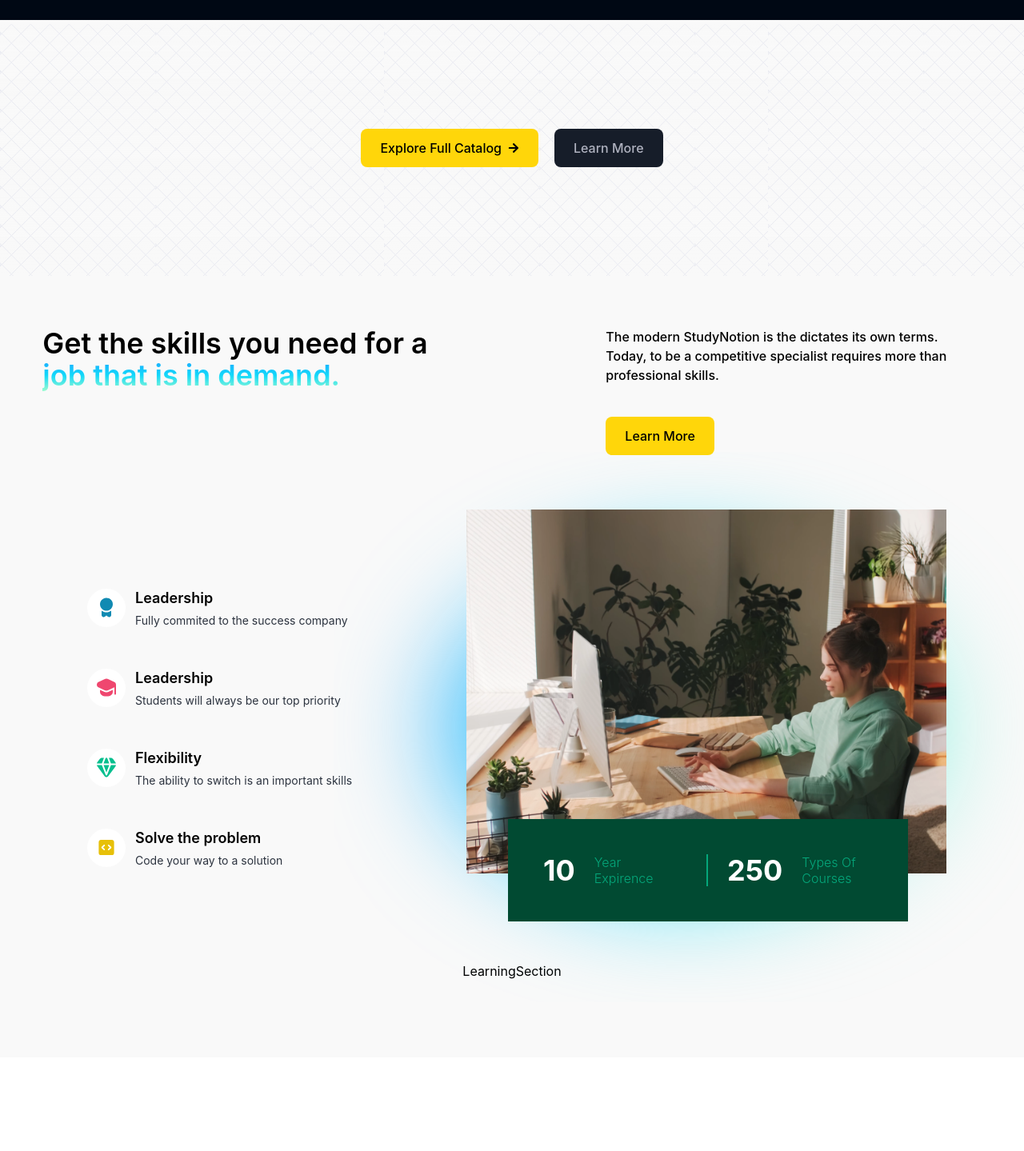
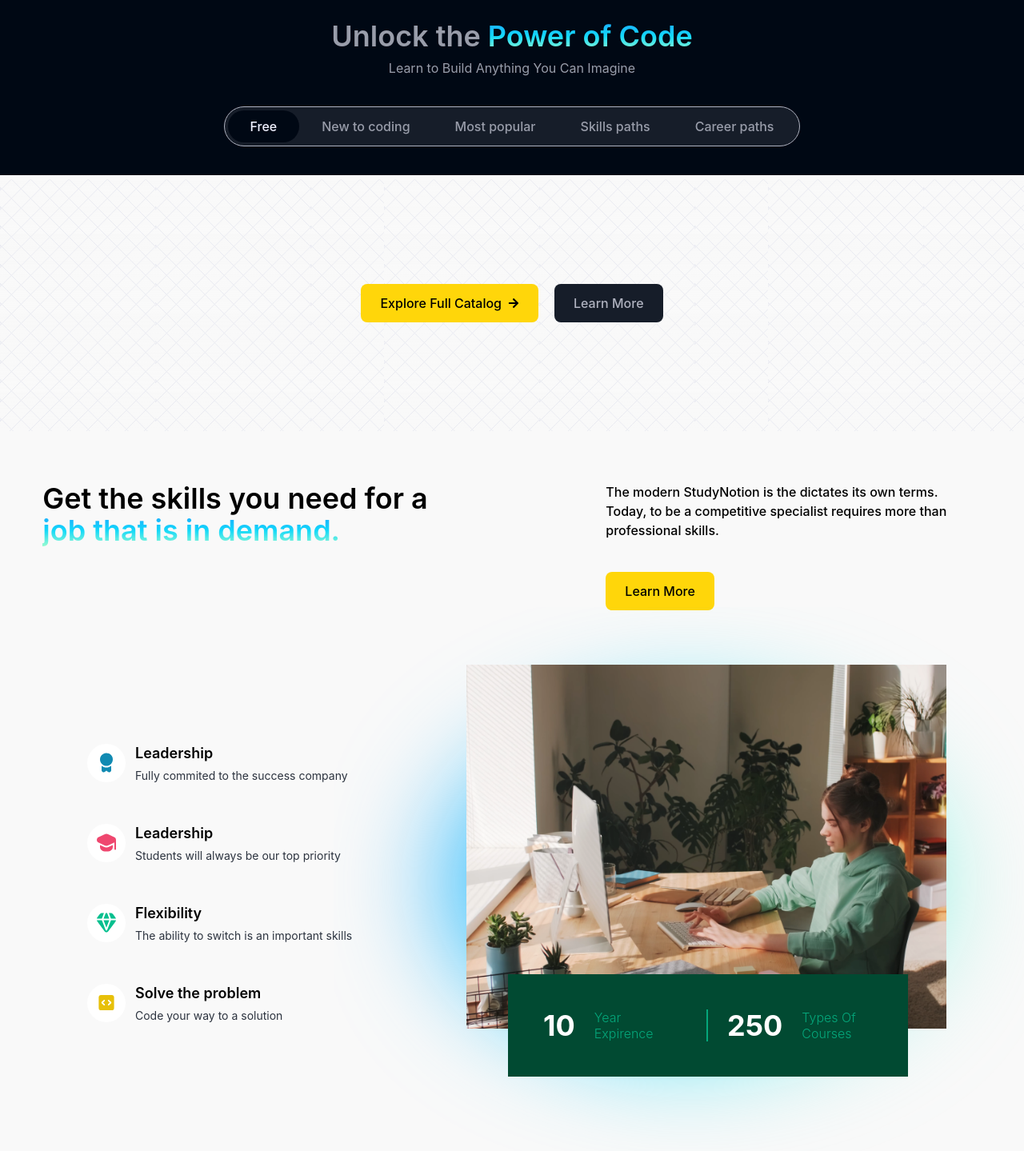
Before and after one commit to officialshahalam/studyNotion, a React (Create React App) app: page / in a window 1280 px wide. Shown: the part 2040-3479 px from the top of the page at 80% size. Before the commit the page ends 3362 px from the top, so only its background shows below. Built offline with nearby package versions, Linux system fonts and the light colour scheme.

Commit message:
Create Explore subsection

```diff
--- /dev/null
+++ b/src/components/core/home/ExploreMore.jsx
@@ -0,0 +1,54 @@
+import React, { useState } from 'react'
+import {HomePageExplore} from "../../../data/homepage-explore";
+import HighlightText from './HighlightText';
+
+let tabsName=[
+    "Free",
+    "New to coding",
+    "Most popular",
+    "Skills paths",
+    "Career paths"
+]
+
+function ExploreMore() {
+    const [currentTab,setCurrentTab]=useState(tabsName[0]);
+    const [course,setCourse]=useState(HomePageExplore[0].courses);
+    const [currentCard,setCurrentCard]=useState(HomePageExplore[0].courses[0].heading);
+
+    const setExplore = (value) => {
+        setCurrentTab(value);
+        const result=HomePageExplore.filter((category)=>{
+            return category.tag===value
+        });
+        setCourse(result[0].courses);
+        setCurrentCard(result[0].courses[0]);
+    }
+  return (
+    <div className='relative w-full flex flex-col gap-9 items-center justify-center'>
+        <div className='flex flex-col gap-2 justify-center items-center'>
+            <h1 className='text-4xl text-center font-semibold'>Unlock the <HighlightText text="Power of Code"/></h1>
+            <p className='text-base'>Learn to Build Anything You Can Imagine</p>
+        </div>
+        <div className='flex justify-ce items-center p-1 bg-richblack-800 border border-richblack-100 rounded-full'>
+            {
+                tabsName.map((tab,index)=>{
+                    return (
+                        <div
+                            className={`flex justify-center items-center text-base rounded-full font-medium cursor-pointer transition-all duration-200 px-7 py-2 ${tab==currentTab?"bg-richblack-900 text-richblack-5":"bg-transparent text-richblack-200"}`}
+                            key={index}
+                            onClick={()=>setExplore(tab)}>
+                            {tab}
+                        </div>
+                    )
+                })
+            }
+        </div>
+        <div>
+
+        </div>
+
+    </div>
+  )
+}
+
+export default ExploreMore;
--- a/src/components/core/home/LearningSection.jsx
+++ b/src/components/core/home/LearningSection.jsx
@@ -1,8 +1,29 @@
 import React from 'react'
+import HighlightText from './HighlightText';
+import CTAButton from './CTAButton';
+import knowYourProgress from "../../../assets/Images/Know_your_progress.png";
+import compareWithOther from "../../../assets/Images/Compare_with_others.png"
+import planYourLesson from "../../../assets/Images/Plan_your_lessons.png";
+
 
 function LearningSection() {
   return (
-    <div>LearningSection</div>
+    <div className='flex flex-col gap-14 w-full pt-10'>
+        <div className='flex flex-col gap-4 justify-center items-center'>
+          <h1 className='text-4xl font-semibold '>Your swiss knife for<HighlightText text={"learning any language"}/></h1>
+          <p className='text-base font-medium w-8/12 text-center'>
+              Using spin making learning multiple languages easy. with 20+ languages realistic voice-over, progress tracking, custom schedule and more.
+          </p>
+        </div>
+        <div className='flex relative w-11/12 mx-auto min-h-[500px]'>
+          <img src={knowYourProgress} className='absolute top-10 left-4'/>
+          <img src={compareWithOther} className='absolute top-2 left-[30%]'/>
+          <img src={planYourLesson} className='absolute top-4 right-0'/>
+        </div>
+        <div className='flex justify-center items-center py-4'>
+          <CTAButton active={true} linkTo={"/signup"}>Learn More</CTAButton>
+        </div>
+    </div>
   )
 }
 
--- a/src/pages/Home.jsx
+++ b/src/pages/Home.jsx
@@ -8,6 +8,7 @@ import CodeBlocks from '../components/core/home/CodeBlocks';
 import BlueGradient from '../components/common/BlueGradient';
 import TimeLineSection from '../components/core/home/TimeLineSection';
 import LearningSection from '../components/core/home/LearningSection';
+import ExploreMore from '../components/core/home/ExploreMore';
 
 function Home() {
   return (
@@ -115,6 +116,8 @@ function Home() {
                     />
                 </div>
 
+                <ExploreMore />
+
             </div>
         </section>
 
@@ -159,7 +162,6 @@ function Home() {
                 </div>
 
                 <TimeLineSection/>
-
                 <LearningSection/>
 
             </div>
@@ -167,6 +169,12 @@ function Home() {
 
 
         {/* section 3 */}
+        <section>
+            {/* widthcontainer */}
+            <div>
+
+            </div>
+        </section>
 
 
         {/* foother */}
```
